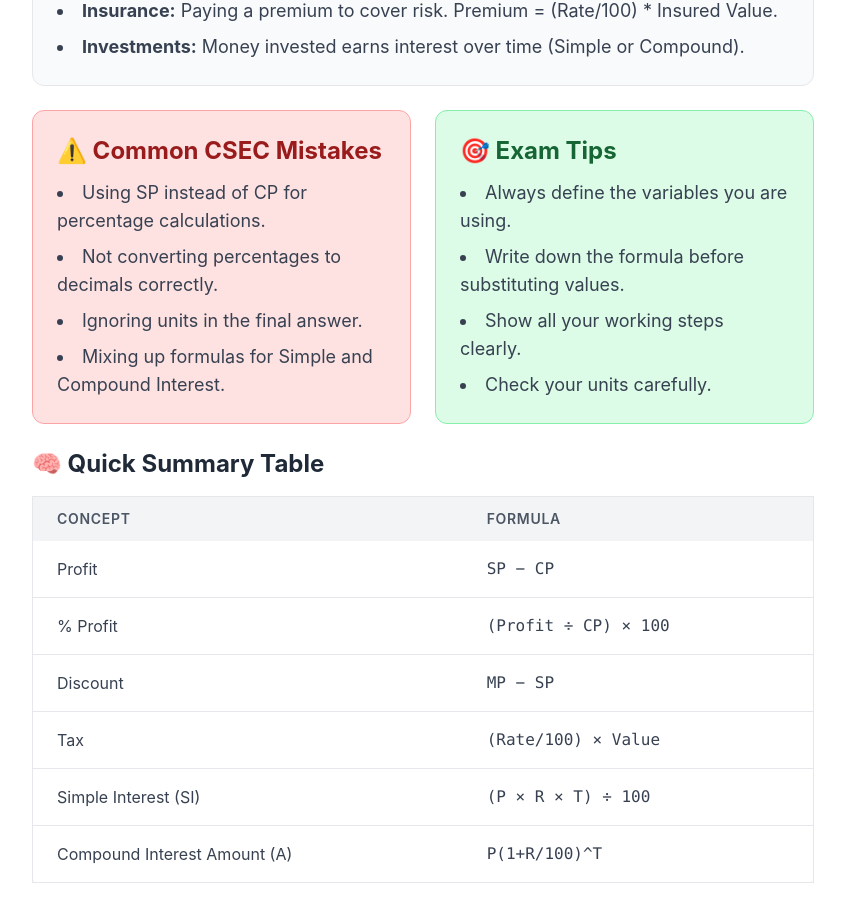
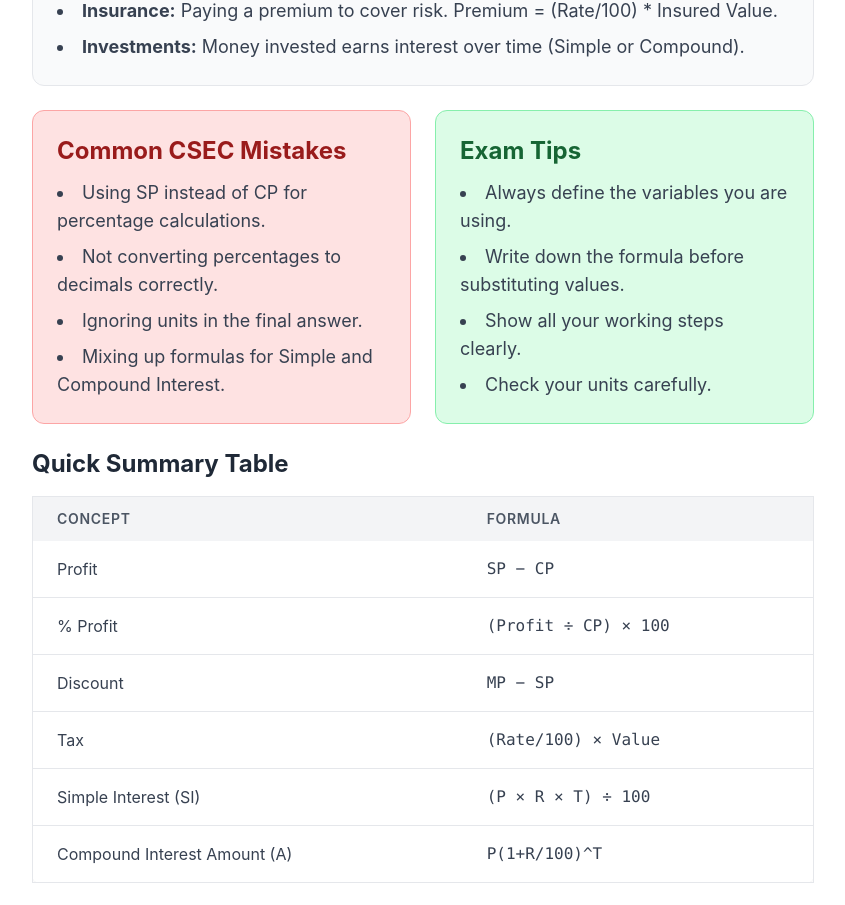
Before and after one commit to Kloseknight/math-tools, a React (Vite) app: page /guides/consumer-arithmetic in a window 1280 px wide. Shown: the part 2880-3785 px from the top of the page, without its empty margins (217-1062 px from the left). Built offline with nearby package versions, Linux system fonts and the light colour scheme; no server answers.

Commit message:
build: deploy to live site

```diff
--- a/src/react-app/data/guides/consumer-arithmetic.ts
+++ b/src/react-app/data/guides/consumer-arithmetic.ts
@@ -94,7 +94,7 @@ export const consumerArithmeticGuide = {
       <!-- Common Mistakes & Exam Tips -->
       <div class="grid md:grid-cols-2 gap-6">
           <div class="p-6 bg-red-100 rounded-xl border border-red-300">
-              <h2 class="text-2xl font-bold text-red-800 mb-3">⚠️ Common CSEC Mistakes</h2>
+              <h2 class="text-2xl font-bold text-red-800 mb-3">Common CSEC Mistakes</h2>
               <ul class="list-disc list-inside space-y-2 text-lg">
                   <li>Using SP instead of CP for percentage calculations.</li>
                   <li>Not converting percentages to decimals correctly.</li>
@@ -103,7 +103,7 @@ export const consumerArithmeticGuide = {
               </ul>
           </div>
           <div class="p-6 bg-green-100 rounded-xl border border-green-300">
-              <h2 class="text-2xl font-bold text-green-800 mb-3">🎯 Exam Tips</h2>
+              <h2 class="text-2xl font-bold text-green-800 mb-3">Exam Tips</h2>
               <ul class="list-disc list-inside space-y-2 text-lg">
                   <li>Always define the variables you are using.</li>
                   <li>Write down the formula before substituting values.</li>
@@ -115,7 +115,7 @@ export const consumerArithmeticGuide = {
 
       <!-- Quick Summary Table -->
       <div>
-        <h2 class="text-2xl font-bold text-gray-800 mb-4">🧠 Quick Summary Table</h2>
+        <h2 class="text-2xl font-bold text-gray-800 mb-4">Quick Summary Table</h2>
         <div class="overflow-x-auto">
           <table class="min-w-full bg-white border border-gray-200 rounded-lg shadow-sm">
             <thead class="bg-gray-100">
@@ -138,7 +138,7 @@ export const consumerArithmeticGuide = {
 
       <!-- Practice Questions -->
       <div class="p-6 bg-yellow-50 rounded-xl border border-yellow-200">
-        <h2 class="text-2xl font-bold text-gray-800 mb-3">✏️ Practice Questions</h2>
+        <h2 class="text-2xl font-bold text-gray-800 mb-3">Practice Questions</h2>
         <ul class="list-decimal list-inside space-y-2 text-lg">
           <li>Find the profit and % profit if CP = $90 and SP = $120.</li>
           <li>A $200 item has a 15% tax. Find the total cost.</li>
```
